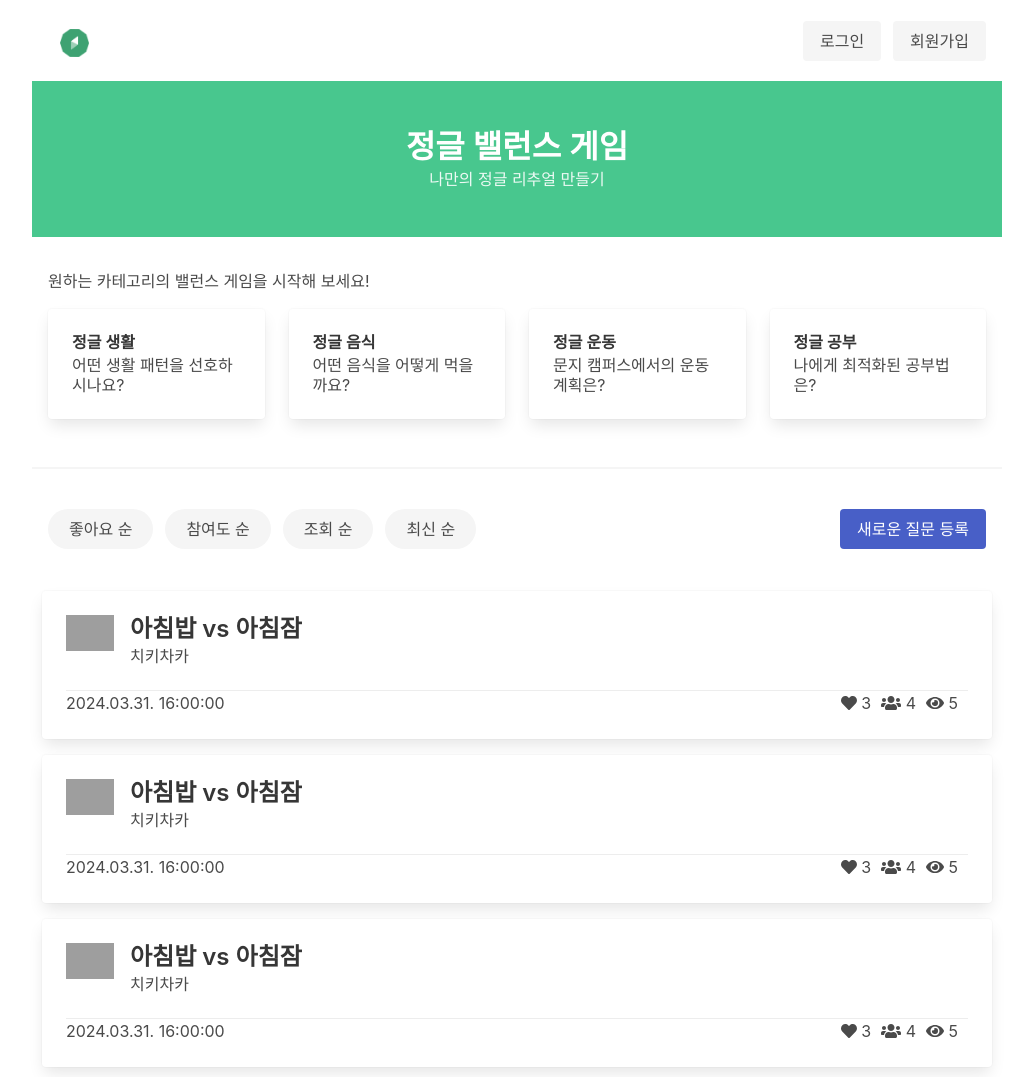
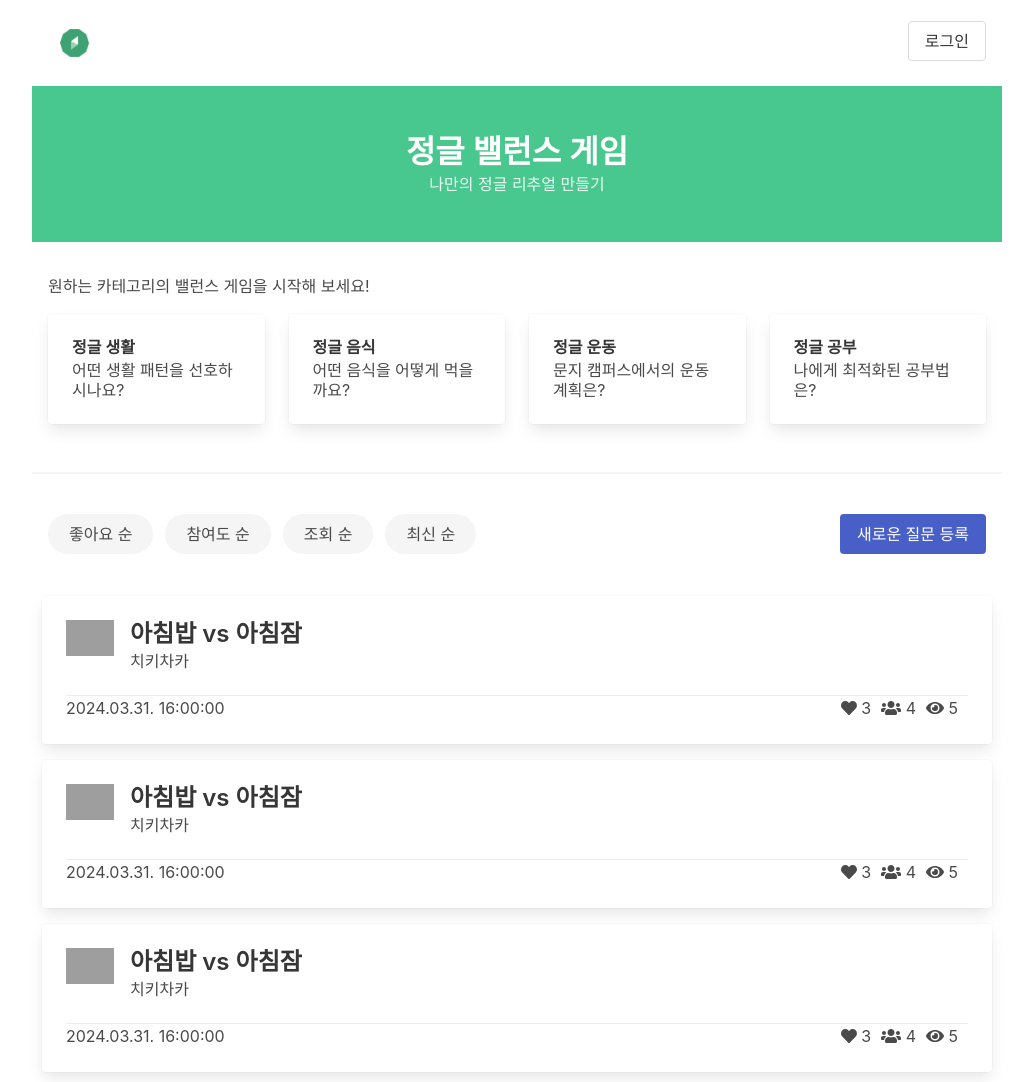
Before and after one commit to qudcks1940/jungle-week0, a Flask app: page / in a window 1280 px wide. Shown: the whole page, without its empty margins (123-1156 px from the left). Run offline with Flask 3, Linux system fonts and the light colour scheme; some libraries are stand-ins or nearby versions; grey boxes are pictures that could not be loaded.

Commit message:
로그인/로그아웃 버튼 성공

```diff
--- a/app.py
+++ b/app.py
@@ -1,4 +1,4 @@
-from flask import Flask, render_template, request, redirect, url_for, session, flash
+from flask import Flask, render_template, request, redirect, url_for, session, flash, jsonify
 from werkzeug.security import generate_password_hash, check_password_hash
 from pymongo import MongoClient
 import jwt
@@ -27,18 +27,16 @@
 def token_required(f):
     @wraps(f)
     def decorated(*args, **kwargs):
-        token = None
-        if 'Authorization' in request.headers:
-            token = request.headers['Authorization'].split(" ")[1]
+        token = session.get('token')
         if not token:
-            return jsonify({'message': 'Token is missing!'}), 401
+            return redirect(url_for('login'))
         try:
             data = jwt.decode(token, app.config['SECRET_KEY'], algorithms=["HS256"])
             current_user = Member_collection.find_one({'id': data['user']})
             if current_user is None:
-                return jsonify({'message': 'User not found!'}), 401
+                return redirect(url_for('login'))
         except:
-            return jsonify({'message': 'Token is invalid!'}), 401
+            return redirect(url_for('login'))
         return f(current_user, *args, **kwargs)
     return decorated
 
@@ -62,7 +60,7 @@
                 'exp': datetime.datetime.utcnow() + datetime.timedelta(minutes=30)
             }, app.config['SECRET_KEY'], algorithm="HS256")
             session['token'] = token
-            return redirect(url_for('mypage'))
+            return redirect(url_for('home'))
         else:
             return render_template('login.html', message="유효하지 않은 아이디거나 비밀번호가 틀렸습니다.", error=True)
     return render_template('login.html')
@@ -102,14 +100,13 @@
     return render_template('protected.html', current_user=current_user)
 
 # 마이페이지
-@app.route('/mypage')
+@app.route('/mypage', methods = ['GET'])
 @token_required
 def mypage(current_user):
     return render_template('mypage.html', current_user=current_user)
 
-
 # 로그아웃
-@app.route('/logout')
+@app.route('/logout', methods=['POST'])
 def logout():
     session.pop('token', None)
     flash('You have successfully logged out', 'success')
@@ -117,3 +114,23 @@
 
 if __name__ == '__main__':
     app.run('0.0.0.0', port=5000, debug=True)
+
+
+# JWT 토큰을 요구하는 데코레이터
+def token_required(f):
+    @wraps(f)
+    def decorated(*args, **kwargs):
+        token = None
+        if 'Authorization' in request.headers:
+            token = request.headers['Authorization'].split(" ")[1]
+        if not token:
+            return jsonify({'message': 'Token is missing!'}), 401
+        try:
+            data = jwt.decode(token, app.config['SECRET_KEY'], algorithms=["HS256"])
+            current_user = Member_collection.find_one({'id': data['user']})
+            if current_user is None:
+                return jsonify({'message': 'User not found!'}), 401
+        except:
+            return jsonify({'message': 'Token is invalid!'}), 401
+        return f(current_user, *args, **kwargs)
+    return decorated
--- a/templates/index.html
+++ b/templates/index.html
@@ -23,7 +23,7 @@
             padding: 0 15px;
         }
 
-        header > #top-nav {
+        header>#top-nav {
             overflow: hidden;
             display: flex;
             justify-content: space-between;
@@ -76,6 +76,7 @@
         .count-group {
             display: flex;
         }
+
         header>#top-nav,
         #sub-nav {
             overflow: hidden;
@@ -108,13 +109,8 @@
 </head>
 
 <body>
-    <div class="wrap">
     <header>
         <nav id="top-nav" role="navigation" class="is-white">
-                <!-- navbar-brand: 항상 visible -->
-                <!-- navbar-menu: 모바일 기기에서 hidden, desktop에서만 visible -->
-                <!-- navbar-item: a 또는 div 태그를 사용 -->
-
             <div class="nav-logo">
                 <a class="navbar-item" href="/">
                     <img src="{{ url_for('static', filename='image/kaist_sw-logo.png') }}">
@@ -123,21 +119,20 @@
 
             <div class="nav-main">
                 <div class="field is-grouped">
-                        <p class="control">
-                            <a class="button is-light" href="/login">
-                                <span>로그인</span>
-                            </a>
-                        </p>
-                        <p class="control">
-                            <a class="button is-light" href="/singin">
-                                <span>회원가입</span>
-                            </a>
-                        </p>
+                    {% if session.get('token') %}
+                        <form action="{{ url_for('logout') }}" method="post" style="margin-right: 10px;">
+                            <button class="button">로그아웃</button>
+                        </form>
+                        <a class="button" href="{{ url_for('mypage') }}">마이 페이지</a>
+                    {% else %}
+                        <a class="button" href="{{ url_for('login') }}">로그인</a>
+                    {% endif %}
                 </div>
             </div>
+
         </nav>
 
-            <section class="hero is-success">
+        <section class="hero is-success banner">
             <div class="hero-body center">
                 <p class="title">정글 밸런스 게임</p>
                 <p class="subtitle is-6">나만의 정글 리추얼 만들기</p>
@@ -236,8 +231,7 @@
                     <div class="media">
                         <div class="media-left">
                             <figure class="image is-48x48">
-                                    <img src="https://bulma.io/assets/images/placeholders/96x96.png"
-                                        alt="Placeholder image" />
+                                <img src="https://bulma.io/assets/images/placeholders/96x96.png" alt="Placeholder image" />
                             </figure>
                         </div>
                         <div class="media-content">
@@ -272,8 +266,7 @@
                     <div class="media">
                         <div class="media-left">
                             <figure class="image is-48x48">
-                                    <img src="https://bulma.io/assets/images/placeholders/96x96.png"
-                                        alt="Placeholder image" />
+                                <img src="https://bulma.io/assets/images/placeholders/96x96.png" alt="Placeholder image" />
                             </figure>
                         </div>
                         <div class="media-content">
@@ -308,8 +301,7 @@
                     <div class="media">
                         <div class="media-left">
                             <figure class="image is-48x48">
-                                    <img src="https://bulma.io/assets/images/placeholders/96x96.png"
-                                        alt="Placeholder image" />
+                                <img src="https://bulma.io/assets/images/placeholders/96x96.png" alt="Placeholder image" />
                             </figure>
                         </div>
                         <div class="media-content">
@@ -340,7 +332,6 @@
             </div>
         </div>
     </content>
-    </div>
 
     <script>
         let categoryModeArray = {
```
Lines whose indentation alone changed are shown as unchanged.
